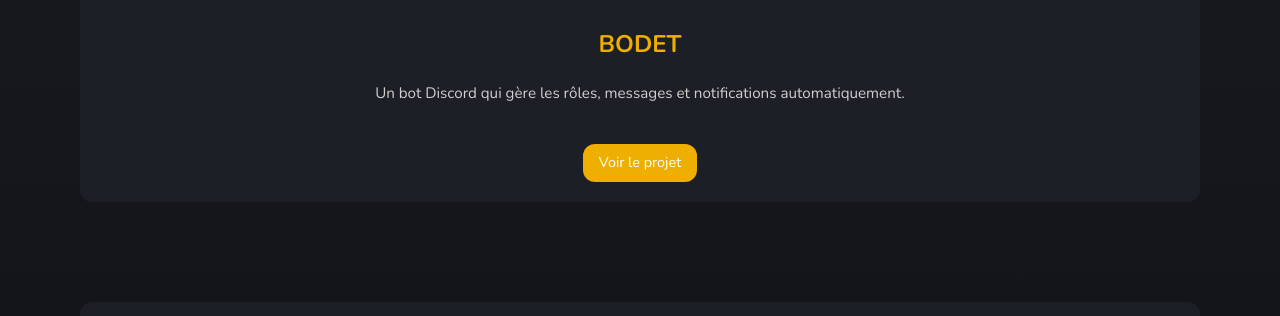
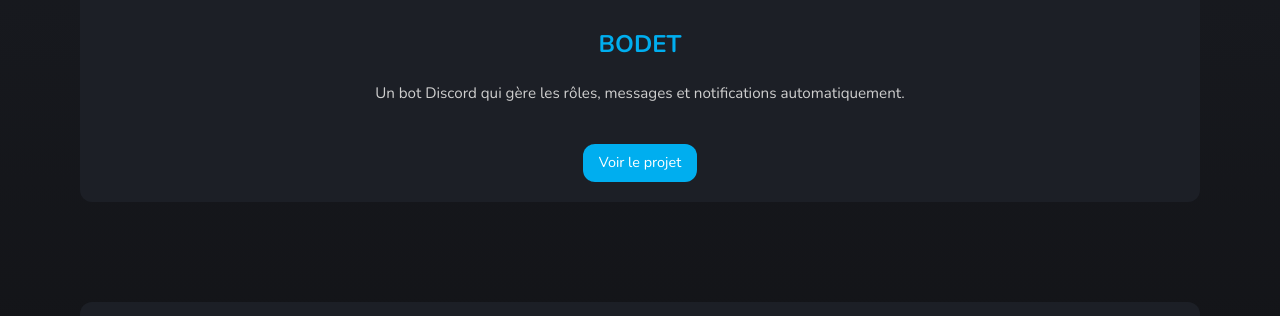
Before and after one commit to Itm0zLegends/CrowDev, a plain HTML site: page Projets/index.html in a window 1280 px wide. Shown: the part 531-847 px from the top of the page. Drawn offline with nearby package versions, Linux system fonts and the light colour scheme; files that its build step writes are made by us from their sources.

Commit message:
Update index.html

```diff
--- a/Projets/index.html
+++ b/Projets/index.html
@@ -4,7 +4,7 @@
     <meta charset="UTF-8">
     <meta name="viewport" content="width=device-width, initial-scale=1.0">
     <title>Projets / CrowDEV</title>
-    <link rel="stylesheet" href="./CrowDev/style.css">
+    <link rel="stylesheet" href="https://itm0zlegends.github.io/CrowDev/style.css">
 </head>
 <body>
 <header>
```
